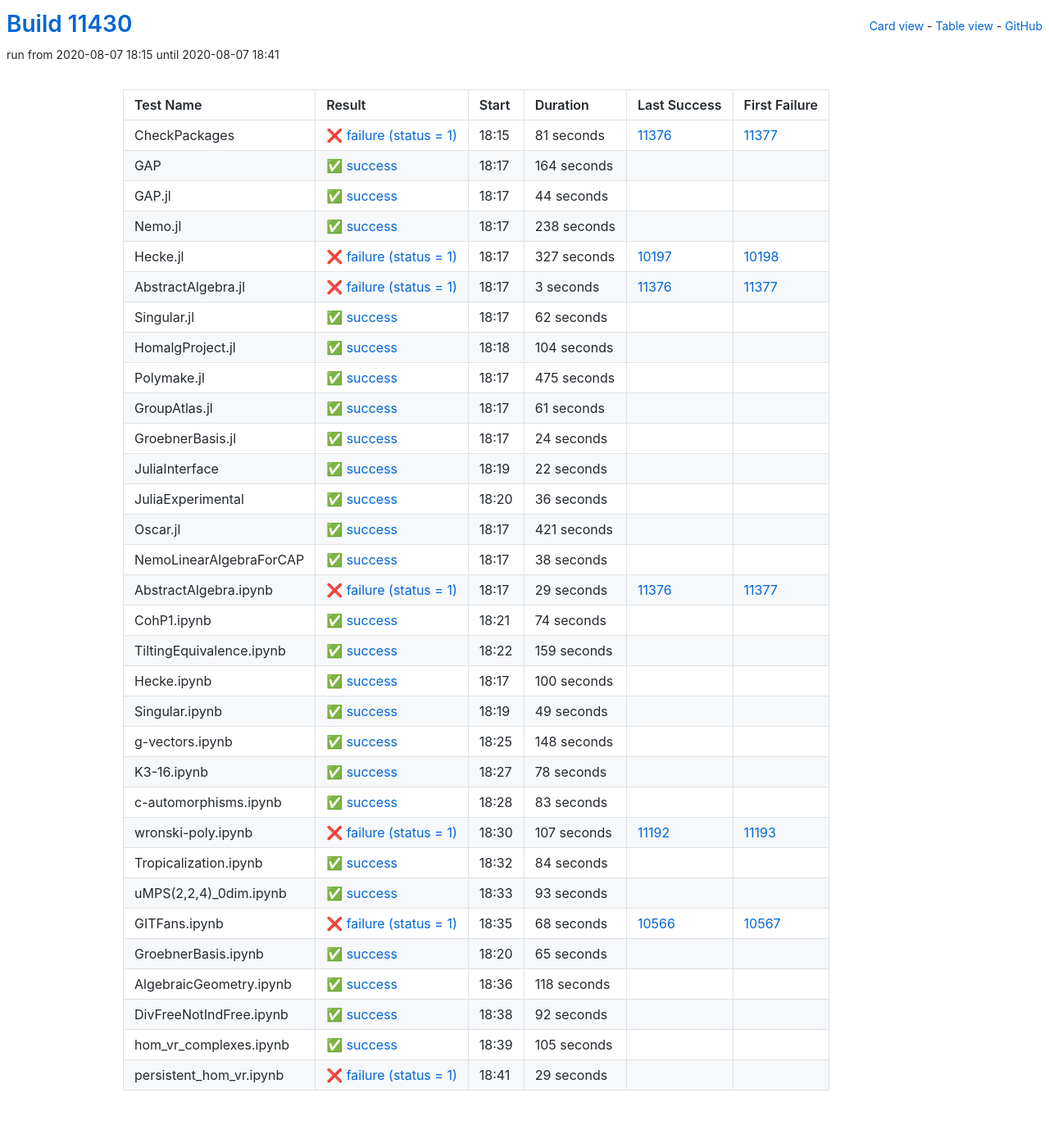
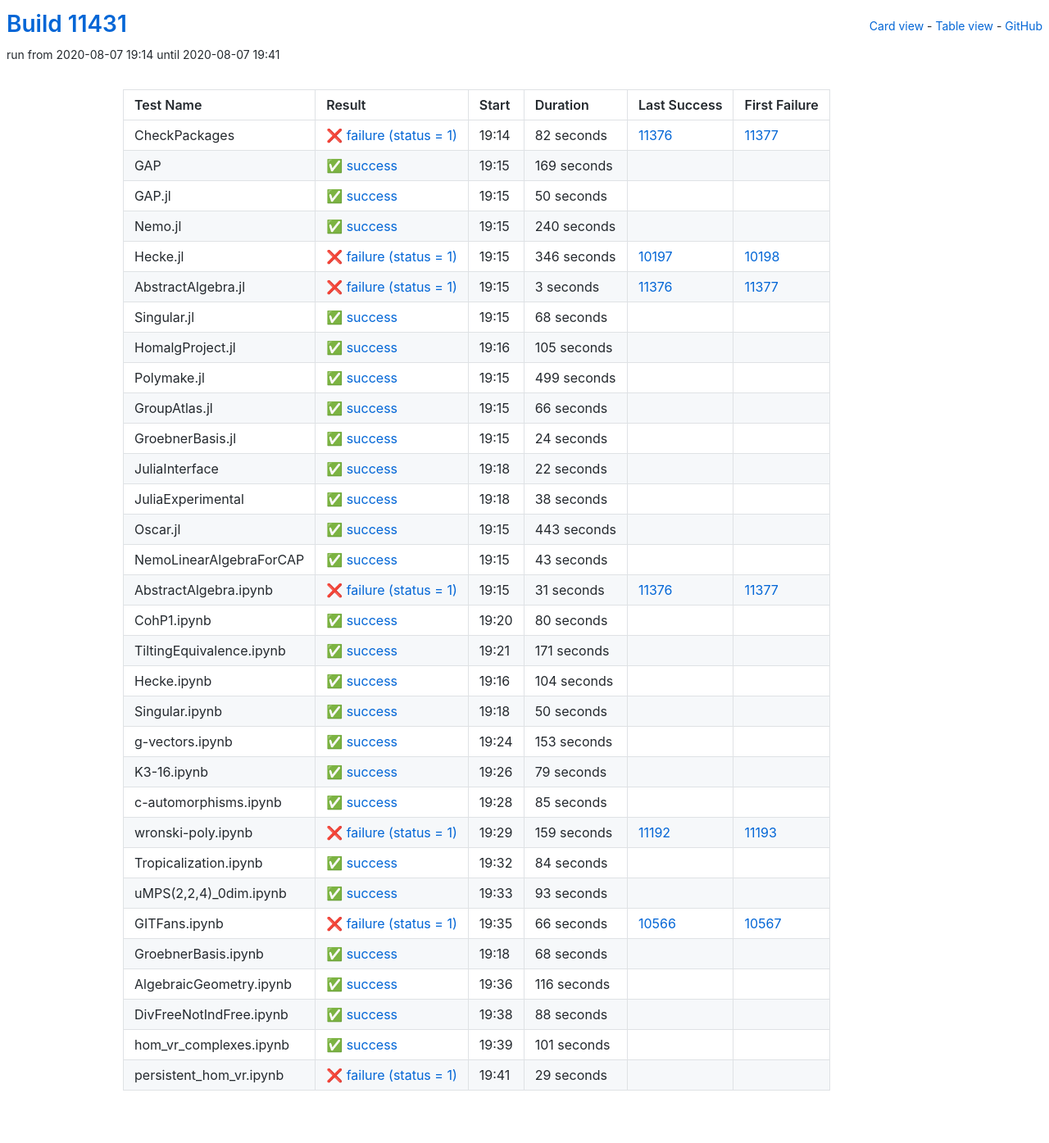
Before and after one commit to oscar-system/oscar-ci-status, a Jekyll site: the page built from table.html, in a window 1280 px wide. Shown: the whole page at 82% size. Built offline with Jekyll 4.4.1, drawn with Linux system fonts in a browser that asks for light colours.

Commit message:
Build #11431

```diff
--- a/_data/ci.yml
+++ b/_data/ci.yml
@@ -1,6 +1,6 @@
 ---
-build: 11430
-build_url: https://oscarci.mathematik.uni-kl.de/job/oscar/11430/
+build: 11431
+build_url: https://oscarci.mathematik.uni-kl.de/job/oscar/11431/
 job: oscar
 organization: oscar-system
 repo: oscar-ci-status
@@ -8,68 +8,68 @@ repourl: https://github.com/oscar-system/oscar-ci-status
 tests:
 - name: CheckPackages
   id: checkpackages
-  log: https://oscarci.mathematik.uni-kl.de/job/oscar/11430/artifact/logs/build-11430/CheckPackages.log
-  start: 2020-08-07 18:15
+  log: https://oscarci.mathematik.uni-kl.de/job/oscar/11431/artifact/logs/build-11431/CheckPackages.log
+  start: 2020-08-07 19:14
   success: false
   exitcode: 1
   status: failure
-  duration: 81
+  duration: 82
   last_success: 11376
   last_success_url: https://oscarci.mathematik.uni-kl.de/job/oscar/11376/
   first_failure: 11377
   first_failure_url: https://oscarci.mathematik.uni-kl.de/job/oscar/11377/
 - name: GAP
   id: gap
-  log: https://oscarci.mathematik.uni-kl.de/job/oscar/11430/artifact/logs/build-11430/GAP.log
-  start: 2020-08-07 18:17
+  log: https://oscarci.mathematik.uni-kl.de/job/oscar/11431/artifact/logs/build-11431/GAP.log
+  start: 2020-08-07 19:15
   success: true
   exitcode: 0
   status: success
-  duration: 164
+  duration: 169
   last_success: false
   last_success_url:
   first_failure: false
   first_failure_url:
 - name: GAP.jl
   id: gap-jl
-  log: https://oscarci.mathematik.uni-kl.de/job/oscar/11430/artifact/logs/build-11430/GAP.jl.log
-  start: 2020-08-07 18:17
+  log: https://oscarci.mathematik.uni-kl.de/job/oscar/11431/artifact/logs/build-11431/GAP.jl.log
+  start: 2020-08-07 19:15
   success: true
   exitcode: 0
   status: success
-  duration: 44
+  duration: 50
   last_success: false
   last_success_url:
   first_failure: false
   first_failure_url:
 - name: Nemo.jl
   id: nemo-jl
-  log: https://oscarci.mathematik.uni-kl.de/job/oscar/11430/artifact/logs/build-11430/Nemo.jl.log
-  start: 2020-08-07 18:17
+  log: https://oscarci.mathematik.uni-kl.de/job/oscar/11431/artifact/logs/build-11431/Nemo.jl.log
+  start: 2020-08-07 19:15
   success: true
   exitcode: 0
   status: success
-  duration: 238
+  duration: 240
   last_success: false
   last_success_url:
   first_failure: false
   first_failure_url:
 - name: Hecke.jl
   id: hecke-jl
-  log: https://oscarci.mathematik.uni-kl.de/job/oscar/11430/artifact/logs/build-11430/Hecke.jl.log
-  start: 2020-08-07 18:17
+  log: https://oscarci.mathematik.uni-kl.de/job/oscar/11431/artifact/logs/build-11431/Hecke.jl.log
+  start: 2020-08-07 19:15
   success: false
   exitcode: 1
   status: failure
-  duration: 327
+  duration: 346
   last_success: 10197
   last_success_url: https://oscarci.mathematik.uni-kl.de/job/oscar/10197/
   first_failure: 10198
   first_failure_url: https://oscarci.mathematik.uni-kl.de/job/oscar/10198/
 - name: AbstractAlgebra.jl
   id: abstractalgebra-jl
-  log: https://oscarci.mathematik.uni-kl.de/job/oscar/11430/artifact/logs/build-11430/AbstractAlgebra.jl.log
-  start: 2020-08-07 18:17
+  log: https://oscarci.mathematik.uni-kl.de/job/oscar/11431/artifact/logs/build-11431/AbstractAlgebra.jl.log
+  start: 2020-08-07 19:15
   success: false
   exitcode: 1
   status: failure
@@ -80,56 +80,56 @@ tests:
   first_failure_url: https://oscarci.mathematik.uni-kl.de/job/oscar/11377/
 - name: Singular.jl
   id: singular-jl
-  log: https://oscarci.mathematik.uni-kl.de/job/oscar/11430/artifact/logs/build-11430/Singular.jl.log
-  start: 2020-08-07 18:17
+  log: https://oscarci.mathematik.uni-kl.de/job/oscar/11431/artifact/logs/build-11431/Singular.jl.log
+  start: 2020-08-07 19:15
   success: true
   exitcode: 0
   status: success
-  duration: 62
+  duration: 68
   last_success: false
   last_success_url:
   first_failure: false
   first_failure_url:
 - name: HomalgProject.jl
   id: homalgproject-jl
-  log: https://oscarci.mathematik.uni-kl.de/job/oscar/11430/artifact/logs/build-11430/HomalgProject.jl.log
-  start: 2020-08-07 18:18
+  log: https://oscarci.mathematik.uni-kl.de/job/oscar/11431/artifact/logs/build-11431/HomalgProject.jl.log
+  start: 2020-08-07 19:16
   success: true
   exitcode: 0
   status: success
-  duration: 104
+  duration: 105
   last_success: false
   last_success_url:
   first_failure: false
   first_failure_url:
 - name: Polymake.jl
   id: polymake-jl
-  log: https://oscarci.mathematik.uni-kl.de/job/oscar/11430/artifact/logs/build-11430/Polymake.jl.log
-  start: 2020-08-07 18:17
+  log: https://oscarci.mathematik.uni-kl.de/job/oscar/11431/artifact/logs/build-11431/Polymake.jl.log
+  start: 2020-08-07 19:15
   success: true
   exitcode: 0
   status: success
-  duration: 475
+  duration: 499
   last_success: false
   last_success_url:
   first_failure: false
   first_failure_url:
 - name: GroupAtlas.jl
   id: groupatlas-jl
-  log: https://oscarci.mathematik.uni-kl.de/job/oscar/11430/artifact/logs/build-11430/GroupAtlas.jl.log
-  start: 2020-08-07 18:17
+  log: https://oscarci.mathematik.uni-kl.de/job/oscar/11431/artifact/logs/build-11431/GroupAtlas.jl.log
+  start: 2020-08-07 19:15
   success: true
   exitcode: 0
   status: success
-  duration: 61
+  duration: 66
   last_success: false
   last_success_url:
   first_failure: false
   first_failure_url:
 - name: GroebnerBasis.jl
   id: groebnerbasis-jl
-  log: https://oscarci.mathematik.uni-kl.de/job/oscar/11430/artifact/logs/build-11430/GroebnerBasis.jl.log
-  start: 2020-08-07 18:17
+  log: https://oscarci.mathematik.uni-kl.de/job/oscar/11431/artifact/logs/build-11431/GroebnerBasis.jl.log
+  start: 2020-08-07 19:15
   success: true
   exitcode: 0
   status: success
@@ -140,8 +140,8 @@ tests:
   first_failure_url:
 - name: JuliaInterface
   id: juliainterface
-  log: https://oscarci.mathematik.uni-kl.de/job/oscar/11430/artifact/logs/build-11430/JuliaInterface.log
-  start: 2020-08-07 18:19
+  log: https://oscarci.mathematik.uni-kl.de/job/oscar/11431/artifact/logs/build-11431/JuliaInterface.log
+  start: 2020-08-07 19:18
   success: true
   exitcode: 0
   status: success
@@ -152,32 +152,8 @@ tests:
   first_failure_url:
 - name: JuliaExperimental
   id: juliaexperimental
-  log: https://oscarci.mathematik.uni-kl.de/job/oscar/11430/artifact/logs/build-11430/JuliaExperimental.log
-  start: 2020-08-07 18:20
-  success: true
-  exitcode: 0
-  status: success
-  duration: 36
-  last_success: false
-  last_success_url:
-  first_failure: false
-  first_failure_url:
-- name: Oscar.jl
-  id: oscar-jl
-  log: https://oscarci.mathematik.uni-kl.de/job/oscar/11430/artifact/logs/build-11430/Oscar.jl.log
-  start: 2020-08-07 18:17
-  success: true
-  exitcode: 0
-  status: success
-  duration: 421
-  last_success: false
-  last_success_url:
-  first_failure: false
-  first_failure_url:
-- name: NemoLinearAlgebraForCAP
-  id: nemolinearalgebraforcap
-  log: https://oscarci.mathematik.uni-kl.de/job/oscar/11430/artifact/logs/build-11430/NemoLinearAlgebraForCAP.log
-  start: 2020-08-07 18:17
+  log: https://oscarci.mathematik.uni-kl.de/job/oscar/11431/artifact/logs/build-11431/JuliaExperimental.log
+  start: 2020-08-07 19:18
   success: true
   exitcode: 0
   status: success
@@ -186,118 +162,142 @@ tests:
   last_success_url:
   first_failure: false
   first_failure_url:
+- name: Oscar.jl
+  id: oscar-jl
+  log: https://oscarci.mathematik.uni-kl.de/job/oscar/11431/artifact/logs/build-11431/Oscar.jl.log
+  start: 2020-08-07 19:15
+  success: true
+  exitcode: 0
+  status: success
+  duration: 443
+  last_success: false
+  last_success_url:
+  first_failure: false
+  first_failure_url:
+- name: NemoLinearAlgebraForCAP
+  id: nemolinearalgebraforcap
+  log: https://oscarci.mathematik.uni-kl.de/job/oscar/11431/artifact/logs/build-11431/NemoLinearAlgebraForCAP.log
+  start: 2020-08-07 19:15
+  success: true
+  exitcode: 0
+  status: success
+  duration: 43
+  last_success: false
+  last_success_url:
+  first_failure: false
+  first_failure_url:
 - name: AbstractAlgebra.ipynb
   id: abstractalgebra-ipynb
-  log: https://oscarci.mathematik.uni-kl.de/job/oscar/11430/artifact/logs/build-11430/AbstractAlgebra.ipynb.log
-  start: 2020-08-07 18:17
+  log: https://oscarci.mathematik.uni-kl.de/job/oscar/11431/artifact/logs/build-11431/AbstractAlgebra.ipynb.log
+  start: 2020-08-07 19:15
   success: false
   exitcode: 1
   status: failure
-  duration: 29
+  duration: 31
   last_success: 11376
   last_success_url: https://oscarci.mathematik.uni-kl.de/job/oscar/11376/
   first_failure: 11377
   first_failure_url: https://oscarci.mathematik.uni-kl.de/job/oscar/11377/
 - name: CohP1.ipynb
   id: cohp1-ipynb
-  log: https://oscarci.mathematik.uni-kl.de/job/oscar/11430/artifact/logs/build-11430/CohP1.ipynb.log
-  start: 2020-08-07 18:21
+  log: https://oscarci.mathematik.uni-kl.de/job/oscar/11431/artifact/logs/build-11431/CohP1.ipynb.log
+  start: 2020-08-07 19:20
   success: true
   exitcode: 0
   status: success
-  duration: 74
+  duration: 80
   last_success: false
   last_success_url:
   first_failure: false
   first_failure_url:
 - name: TiltingEquivalence.ipynb
   id: tiltingequivalence-ipynb
-  log: https://oscarci.mathematik.uni-kl.de/job/oscar/11430/artifact/logs/build-11430/TiltingEquivalence.ipynb.log
-  start: 2020-08-07 18:22
+  log: https://oscarci.mathematik.uni-kl.de/job/oscar/11431/artifact/logs/build-11431/TiltingEquivalence.ipynb.log
+  start: 2020-08-07 19:21
   success: true
   exitcode: 0
   status: success
-  duration: 159
+  duration: 171
   last_success: false
   last_success_url:
   first_failure: false
   first_failure_url:
 - name: Hecke.ipynb
   id: hecke-ipynb
-  log: https://oscarci.mathematik.uni-kl.de/job/oscar/11430/artifact/logs/build-11430/Hecke.ipynb.log
-  start: 2020-08-07 18:17
+  log: https://oscarci.mathematik.uni-kl.de/job/oscar/11431/artifact/logs/build-11431/Hecke.ipynb.log
+  start: 2020-08-07 19:16
   success: true
   exitcode: 0
   status: success
-  duration: 100
+  duration: 104
   last_success: false
   last_success_url:
   first_failure: false
   first_failure_url:
 - name: Singular.ipynb
   id: singular-ipynb
-  log: https://oscarci.mathematik.uni-kl.de/job/oscar/11430/artifact/logs/build-11430/Singular.ipynb.log
-  start: 2020-08-07 18:19
+  log: https://oscarci.mathematik.uni-kl.de/job/oscar/11431/artifact/logs/build-11431/Singular.ipynb.log
+  start: 2020-08-07 19:18
   success: true
   exitcode: 0
   status: success
-  duration: 49
+  duration: 50
   last_success: false
   last_success_url:
   first_failure: false
   first_failure_url:
 - name: g-vectors.ipynb
   id: g-vectors-ipynb
-  log: https://oscarci.mathematik.uni-kl.de/job/oscar/11430/artifact/logs/build-11430/g-vectors.ipynb.log
-  start: 2020-08-07 18:25
+  log: https://oscarci.mathematik.uni-kl.de/job/oscar/11431/artifact/logs/build-11431/g-vectors.ipynb.log
+  start: 2020-08-07 19:24
   success: true
   exitcode: 0
   status: success
-  duration: 148
+  duration: 153
   last_success: false
   last_success_url:
   first_failure: false
   first_failure_url:
 - name: K3-16.ipynb
   id: k3-16-ipynb
-  log: https://oscarci.mathematik.uni-kl.de/job/oscar/11430/artifact/logs/build-11430/K3-16.ipynb.log
-  start: 2020-08-07 18:27
+  log: https://oscarci.mathematik.uni-kl.de/job/oscar/11431/artifact/logs/build-11431/K3-16.ipynb.log
+  start: 2020-08-07 19:26
   success: true
   exitcode: 0
   status: success
-  duration: 78
+  duration: 79
   last_success: false
   last_success_url:
   first_failure: false
   first_failure_url:
 - name: c-automorphisms.ipynb
   id: c-automorphisms-ipynb
-  log: https://oscarci.mathematik.uni-kl.de/job/oscar/11430/artifact/logs/build-11430/c-automorphisms.ipynb.log
-  start: 2020-08-07 18:28
+  log: https://oscarci.mathematik.uni-kl.de/job/oscar/11431/artifact/logs/build-11431/c-automorphisms.ipynb.log
+  start: 2020-08-07 19:28
   success: true
   exitcode: 0
   status: success
-  duration: 83
+  duration: 85
   last_success: false
   last_success_url:
   first_failure: false
   first_failure_url:
 - name: wronski-poly.ipynb
   id: wronski-poly-ipynb
-  log: https://oscarci.mathematik.uni-kl.de/job/oscar/11430/artifact/logs/build-11430/wronski-poly.ipynb.log
-  start: 2020-08-07 18:30
+  log: https://oscarci.mathematik.uni-kl.de/job/oscar/11431/artifact/logs/build-11431/wronski-poly.ipynb.log
+  start: 2020-08-07 19:29
   success: false
   exitcode: 1
   status: failure
-  duration: 107
+  duration: 159
   last_success: 11192
   last_success_url: https://oscarci.mathematik.uni-kl.de/job/oscar/11192/
   first_failure: 11193
   first_failure_url: https://oscarci.mathematik.uni-kl.de/job/oscar/11193/
 - name: Tropicalization.ipynb
   id: tropicalization-ipynb
-  log: https://oscarci.mathematik.uni-kl.de/job/oscar/11430/artifact/logs/build-11430/Tropicalization.ipynb.log
-  start: 2020-08-07 18:32
+  log: https://oscarci.mathematik.uni-kl.de/job/oscar/11431/artifact/logs/build-11431/Tropicalization.ipynb.log
+  start: 2020-08-07 19:32
   success: true
   exitcode: 0
   status: success
@@ -308,8 +308,8 @@ tests:
   first_failure_url:
 - name: uMPS(2,2,4)_0dim.ipynb
   id: umps-2-2-4-0dim-ipynb
-  log: https://oscarci.mathematik.uni-kl.de/job/oscar/11430/artifact/logs/build-11430/uMPS-2-2-4-_0dim.ipynb.log
-  start: 2020-08-07 18:33
+  log: https://oscarci.mathematik.uni-kl.de/job/oscar/11431/artifact/logs/build-11431/uMPS-2-2-4-_0dim.ipynb.log
+  start: 2020-08-07 19:33
   success: true
   exitcode: 0
   status: success
@@ -320,68 +320,68 @@ tests:
   first_failure_url:
 - name: GITFans.ipynb
   id: gitfans-ipynb
-  log: https://oscarci.mathematik.uni-kl.de/job/oscar/11430/artifact/logs/build-11430/GITFans.ipynb.log
-  start: 2020-08-07 18:35
+  log: https://oscarci.mathematik.uni-kl.de/job/oscar/11431/artifact/logs/build-11431/GITFans.ipynb.log
+  start: 2020-08-07 19:35
   success: false
   exitcode: 1
   status: failure
-  duration: 68
+  duration: 66
   last_success: 10566
   last_success_url: https://oscarci.mathematik.uni-kl.de/job/oscar/10566/
   first_failure: 10567
   first_failure_url: https://oscarci.mathematik.uni-kl.de/job/oscar/10567/
 - name: GroebnerBasis.ipynb
   id: groebnerbasis-ipynb
-  log: https://oscarci.mathematik.uni-kl.de/job/oscar/11430/artifact/logs/build-11430/GroebnerBasis.ipynb.log
-  start: 2020-08-07 18:20
+  log: https://oscarci.mathematik.uni-kl.de/job/oscar/11431/artifact/logs/build-11431/GroebnerBasis.ipynb.log
+  start: 2020-08-07 19:18
   success: true
   exitcode: 0
   status: success
-  duration: 65
+  duration: 68
   last_success: false
   last_success_url:
   first_failure: false
   first_failure_url:
 - name: AlgebraicGeometry.ipynb
   id: algebraicgeometry-ipynb
-  log: https://oscarci.mathematik.uni-kl.de/job/oscar/11430/artifact/logs/build-11430/AlgebraicGeometry.ipynb.log
-  start: 2020-08-07 18:36
+  log: https://oscarci.mathematik.uni-kl.de/job/oscar/11431/artifact/logs/build-11431/AlgebraicGeometry.ipynb.log
+  start: 2020-08-07 19:36
   success: true
   exitcode: 0
   status: success
-  duration: 118
+  duration: 116
   last_success: false
   last_success_url:
   first_failure: false
   first_failure_url:
 - name: DivFreeNotIndFree.ipynb
   id: divfreenotindfree-ipynb
-  log: https://oscarci.mathematik.uni-kl.de/job/oscar/11430/artifact/logs/build-11430/DivFreeNotIndFree.ipynb.log
-  start: 2020-08-07 18:38
+  log: https://oscarci.mathematik.uni-kl.de/job/oscar/11431/artifact/logs/build-11431/DivFreeNotIndFree.ipynb.log
+  start: 2020-08-07 19:38
   success: true
   exitcode: 0
   status: success
-  duration: 92
+  duration: 88
   last_success: false
   last_success_url:
   first_failure: false
   first_failure_url:
 - name: hom_vr_complexes.ipynb
   id: hom-vr-complexes-ipynb
-  log: https://oscarci.mathematik.uni-kl.de/job/oscar/11430/artifact/logs/build-11430/hom_vr_complexes.ipynb.log
-  start: 2020-08-07 18:39
+  log: https://oscarci.mathematik.uni-kl.de/job/oscar/11431/artifact/logs/build-11431/hom_vr_complexes.ipynb.log
+  start: 2020-08-07 19:39
   success: true
   exitcode: 0
   status: success
-  duration: 105
+  duration: 101
   last_success: false
   last_success_url:
   first_failure: false
   first_failure_url:
 - name: persistent_hom_vr.ipynb
   id: persistent-hom-vr-ipynb
-  log: https://oscarci.mathematik.uni-kl.de/job/oscar/11430/artifact/logs/build-11430/persistent_hom_vr.ipynb.log
-  start: 2020-08-07 18:41
+  log: https://oscarci.mathematik.uni-kl.de/job/oscar/11431/artifact/logs/build-11431/persistent_hom_vr.ipynb.log
+  start: 2020-08-07 19:41
   success: false
   exitcode: 1
   status: failure
```
Also changed, not shown: README.md.
